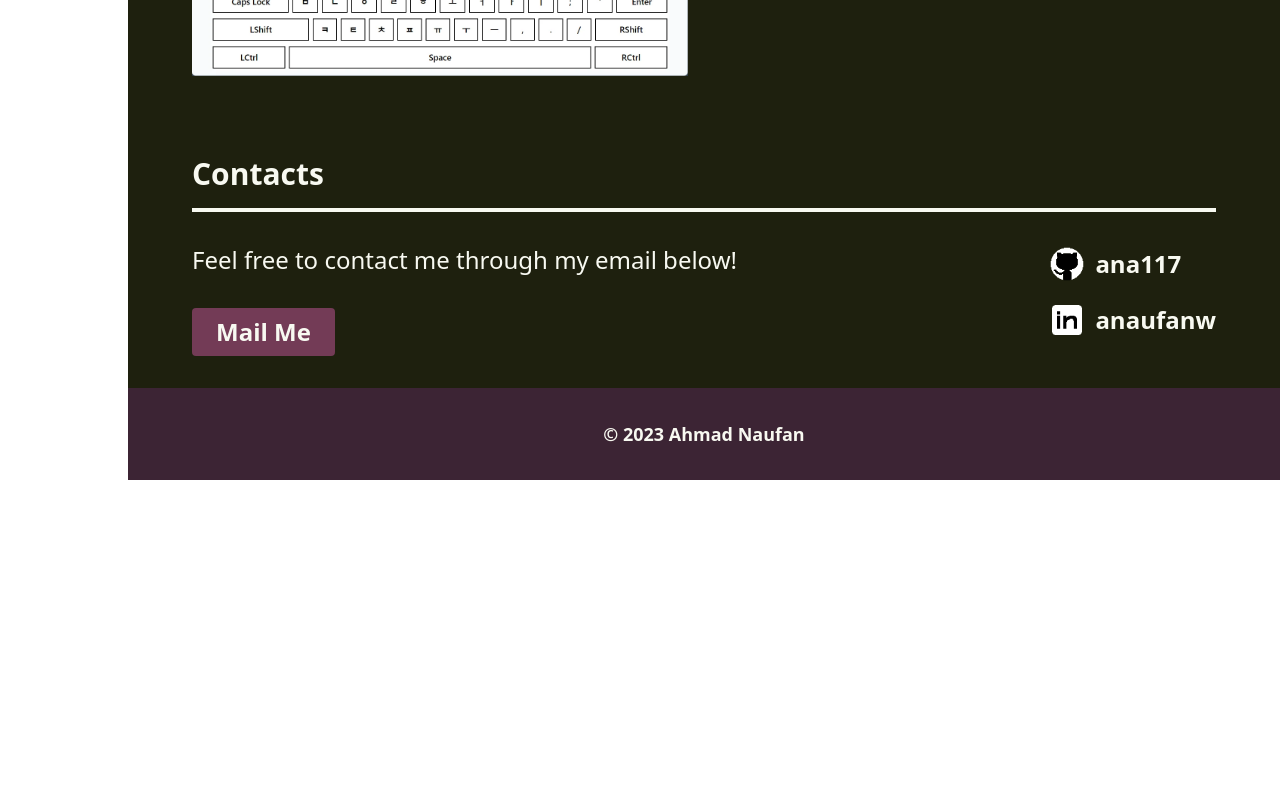
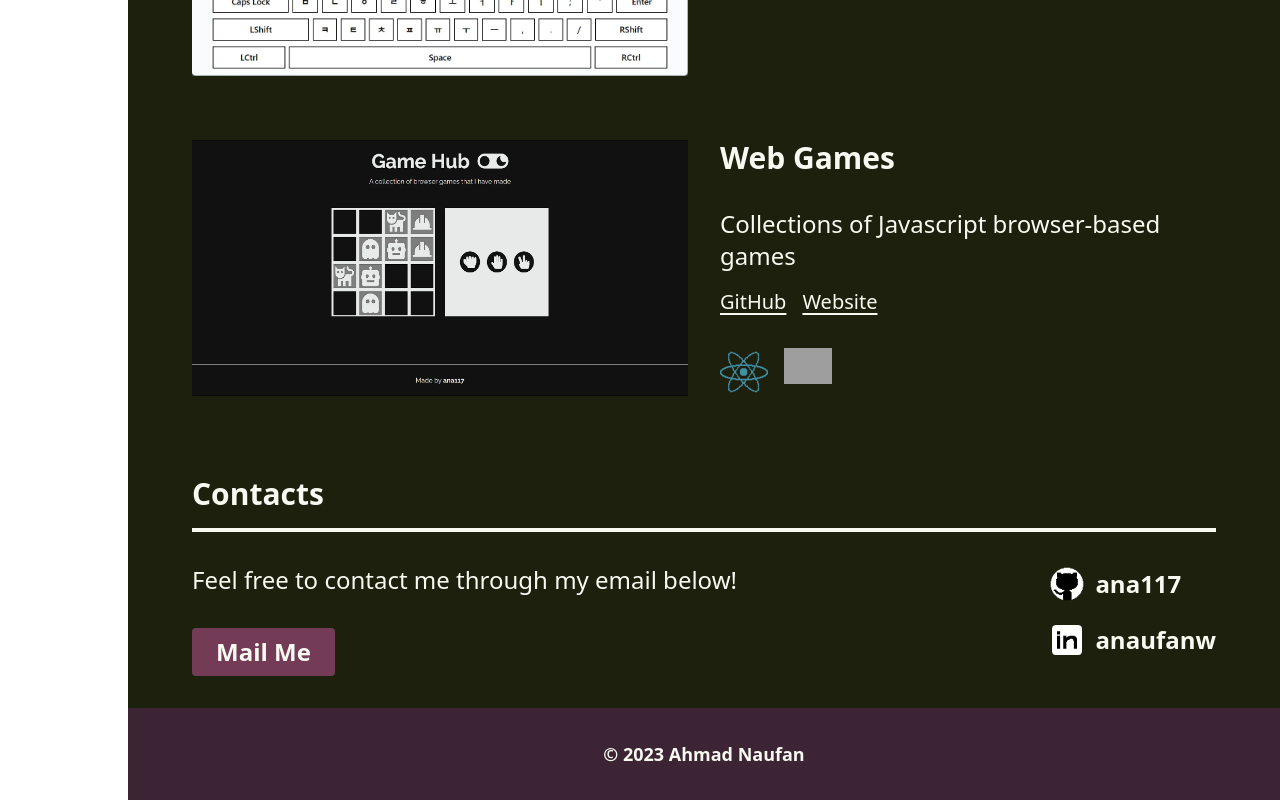
Before and after one commit to ana117/ana117.github.io, a SvelteKit app: page / in a window 1280 px wide. Shown: the part 1609-2409 px from the top of the page. Before the commit the page ends 2089 px from the top, so only its background shows below. Built offline with nearby package versions, Linux system fonts and the light colour scheme; grey boxes are pictures that could not be loaded.

Commit message:
Update projects

```diff
--- a/src/lib/data/projects.json
+++ b/src/lib/data/projects.json
@@ -26,8 +26,8 @@
   {
     "project": "web-games",
     "title": "Web Games",
-    "summary": "Javascript-based browser games",
-    "description": "Collections of my Javascript-based browser games. Made using ReactJS.",
+    "summary": "Collections of Javascript browser-based games",
+    "description": "Collections of my Javascript browser-based games. Made using ReactJS.",
     "techStacks": [
       "react",
       "tailwind"
--- a/src/routes/+page.svelte
+++ b/src/routes/+page.svelte
@@ -16,7 +16,7 @@
 <Hero/>
 
 <div id="content" class="min-h-screen">
-    <ProjectsList displayCount="2" showDescription={false}/>
+    <ProjectsList displayCount="3" showDescription={false}/>
 
     <Contact/>
 </div>
```
